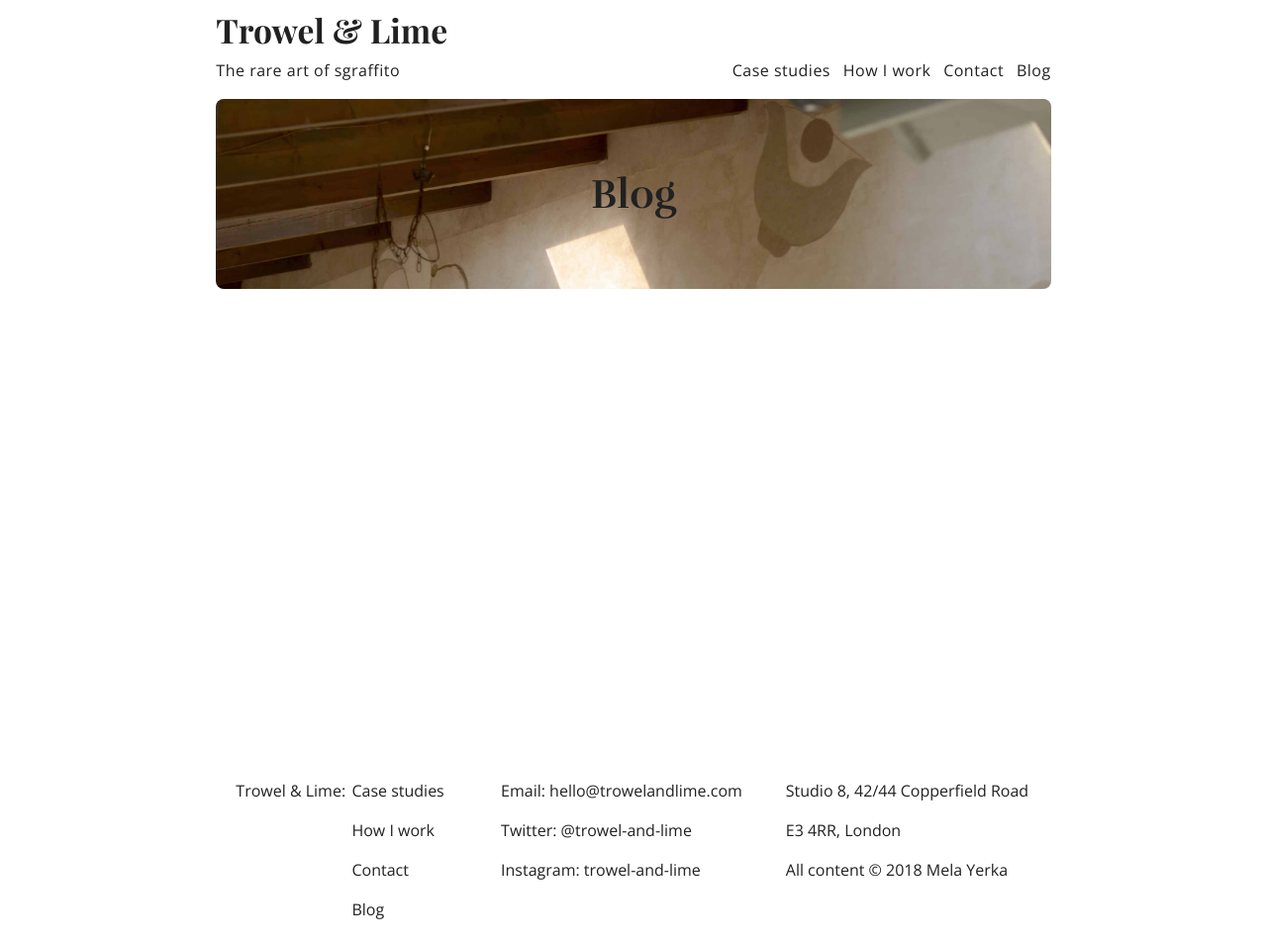
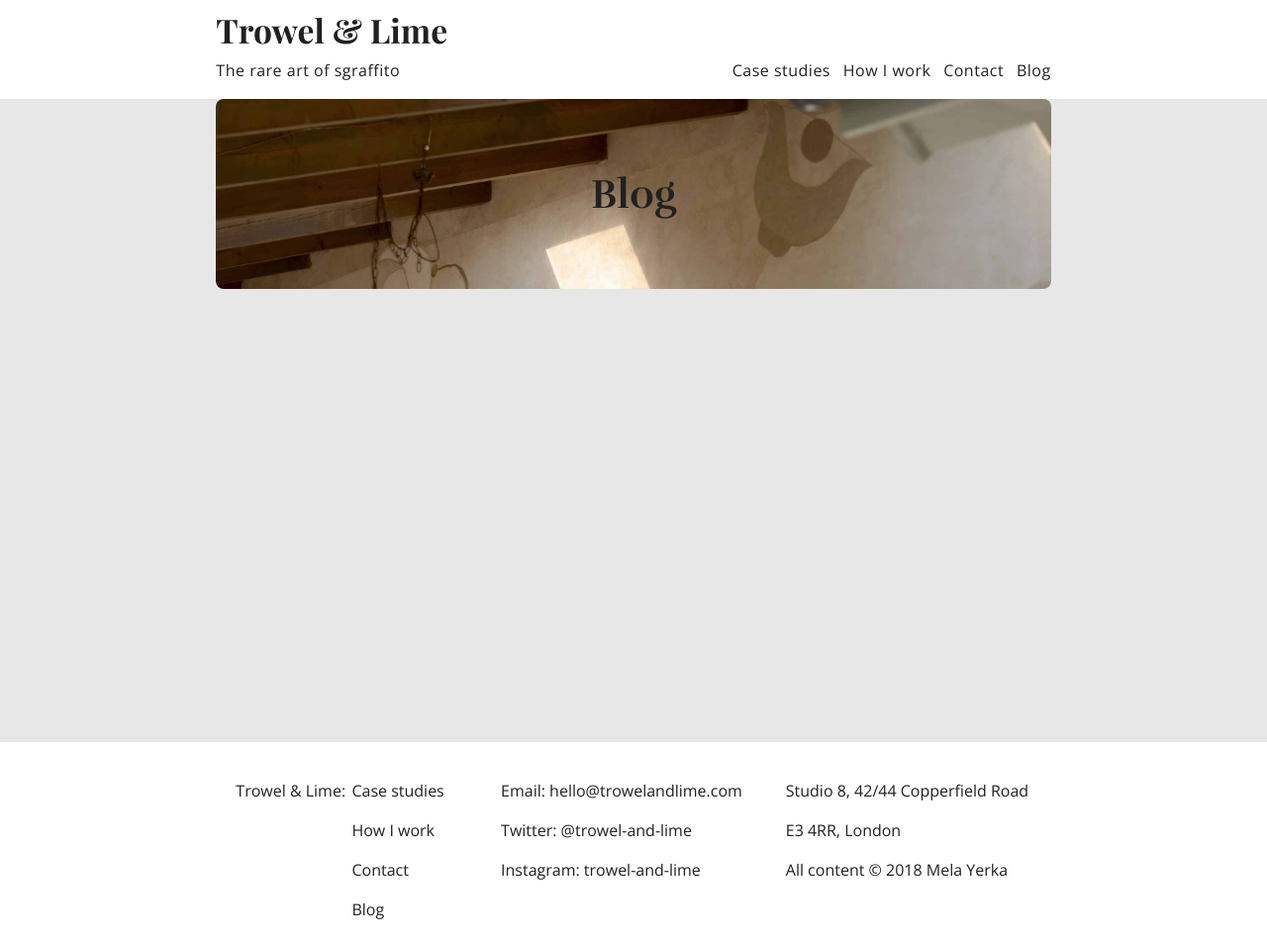
Before and after one commit to marek-kultys/trowel-and-lime, a Jekyll site: the page built from blog/index.html, in a window 1280 px wide. Shown: the whole page at 99% size. Built offline with Jekyll 4.4.1, drawn with Linux system fonts in a browser that asks for light colours; the list of posts is cut into pages by our own code.

Commit message:
Add main background colour

```diff
--- a/_sass/body.scss
+++ b/_sass/body.scss
@@ -15,7 +15,7 @@ $transition: 0.12s;
 $radius: 8px;
 
 // Declare colours
-$main: rgba(171, 199, 230, 1);
+$main: rgba(231, 231, 231, 1);
 $white: rgba(255, 255, 255, 1);
 $white-hover: rgba(255, 255, 255, 0.66);
 $black: rgba(33, 33, 33, 1);
@@ -116,10 +116,6 @@ h5, h6 { // basic navbar and footer style
    color: $black;
 }
 
-
-
-
-
 .superscript {
    position: relative;
    bottom: 3px;
--- a/_sass/main.scss
+++ b/_sass/main.scss
@@ -1,4 +1,5 @@
 main {
+   background-color: $main;
    width: 100%;
    min-height: calc(100vh - 70px - 180px); /* calculate: 100% vertical height - 70px approx. header height - 120px footer height */
    @include media($for-phone-only) {
@@ -8,7 +9,7 @@ main {
    section {
       @include outer-container(100%);
       display: block;
-      background-color: $white;
+      // background-color: $white;
    }
 
    .section-block {
```
